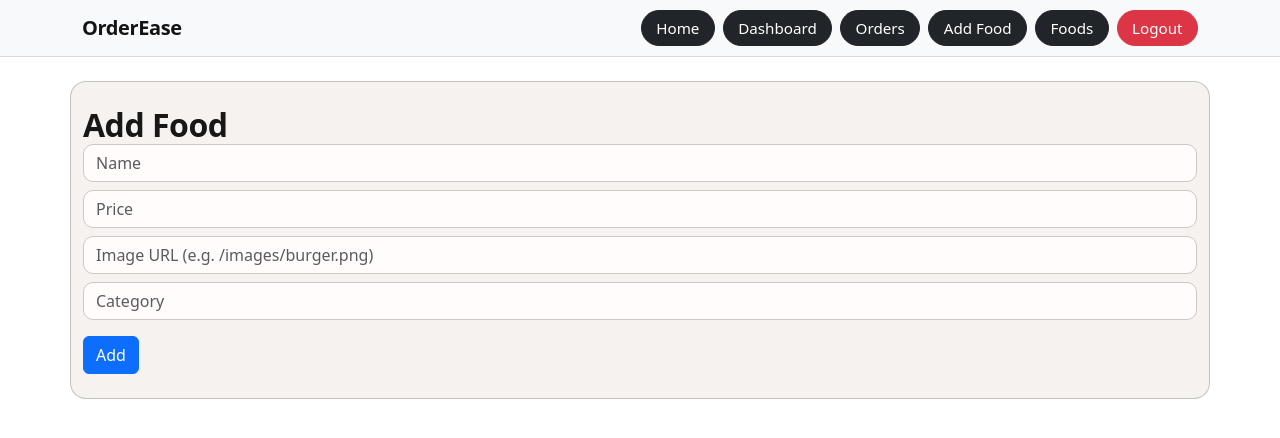
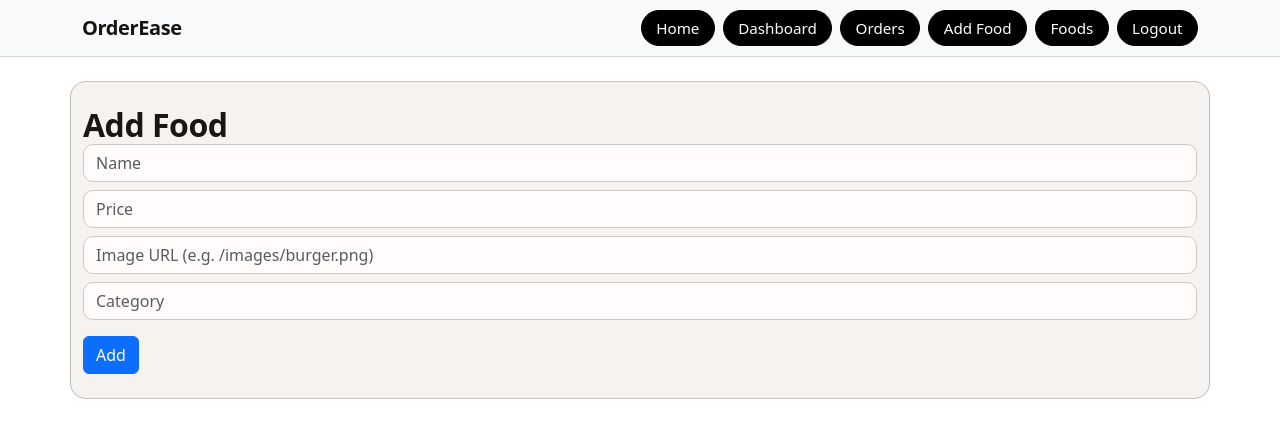
Before and after one commit to Varun251005/booking, a React (Vite) app in the folder frontend/: page /admin/add-food in a window 1280 px wide. Shown: the top 438 px of the page. Built offline with nearby package versions, Linux system fonts and the light colour scheme; sample sign-in values are in the browser's storage.

Commit message:
style: apply black button theme for cart and admin actions

```diff
--- a/frontend/src/components/Navbar.jsx
+++ b/frontend/src/components/Navbar.jsx
@@ -47,7 +47,7 @@ const AppNavbar = () => {
                 <Link to="/admin/foods" className="btn btn-dark">
                   Foods
                 </Link>
-                <button className="btn btn-danger" onClick={handleLogout}>
+                <button className="btn btn-dark" onClick={handleLogout}>
                   Logout
                 </button>
               </div>
--- a/frontend/src/index.css
+++ b/frontend/src/index.css
@@ -327,16 +327,16 @@ body {
 .theme-btn,
 .theme-btn-sm {
   border-radius: 999px;
-  background: #181716;
-  border: 1px solid #181716;
+  background: #000000;
+  border: 1px solid #000000;
   color: #f8f5f3;
   font-weight: 700;
 }
 
 .theme-btn:hover,
 .theme-btn-sm:hover {
-  background: #070706;
-  border-color: #070706;
+  background: #111111;
+  border-color: #111111;
   color: #f8f5f3;
 }
 
@@ -345,12 +345,14 @@ body {
   box-shadow: 0 0 0 0.2rem rgba(23, 22, 21, 0.25);
 }
 
-.btn-dark:hover {
-  background-color: #222 !important;
+.btn-dark {
+  background-color: #000000 !important;
+  border-color: #000000 !important;
 }
 
-.btn-danger:hover {
-  background-color: #c82333 !important;
+.btn-dark:hover {
+  background-color: #111111 !important;
+  border-color: #111111 !important;
 }
 
 .admin-nav-actions .btn {
--- a/frontend/src/pages/admin/Foods.jsx
+++ b/frontend/src/pages/admin/Foods.jsx
@@ -67,8 +67,7 @@ const AdminFoods = () => {
                 <td>{food.category || "-"}</td>
                 <td>
                   <Button
-                    variant="danger"
-                    size="sm"
+                    className="theme-btn-sm"
                     onClick={() => handleDelete(food._id ?? food.id)}
                   >
                     Delete
```
